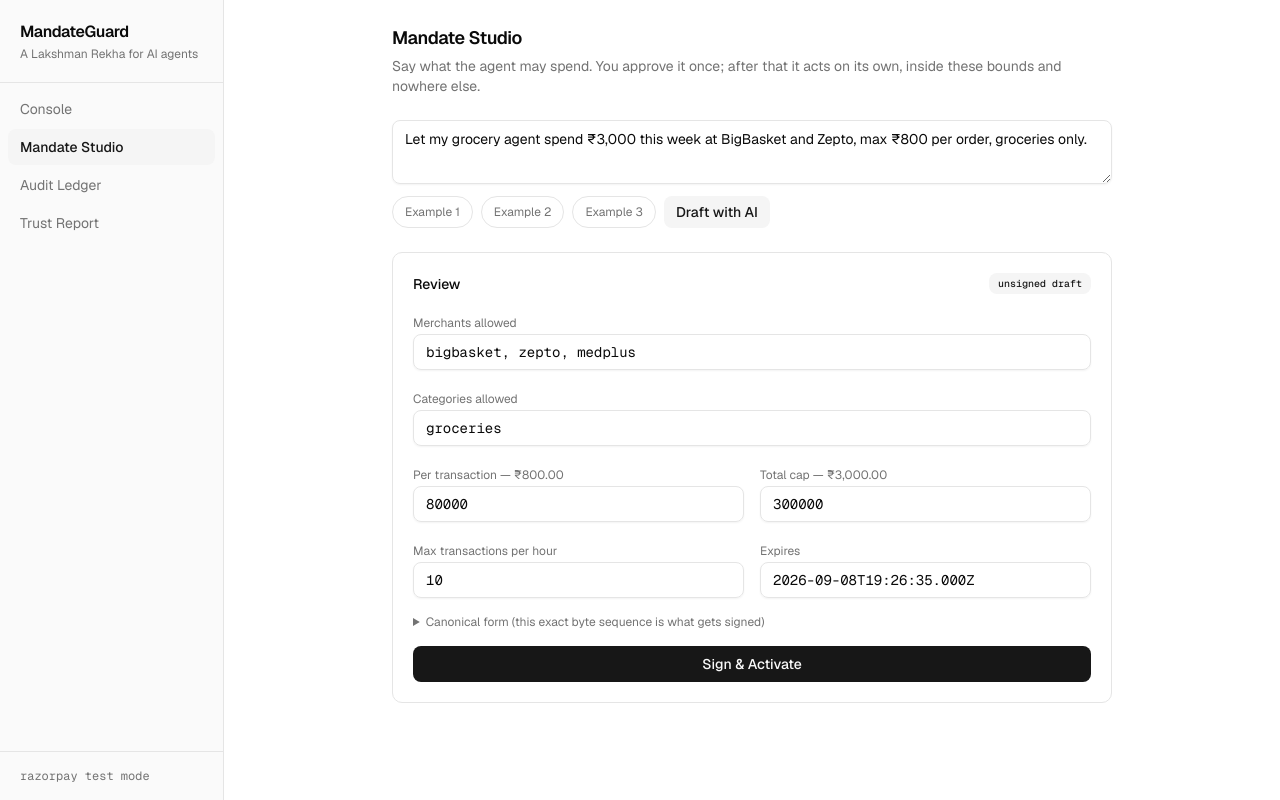
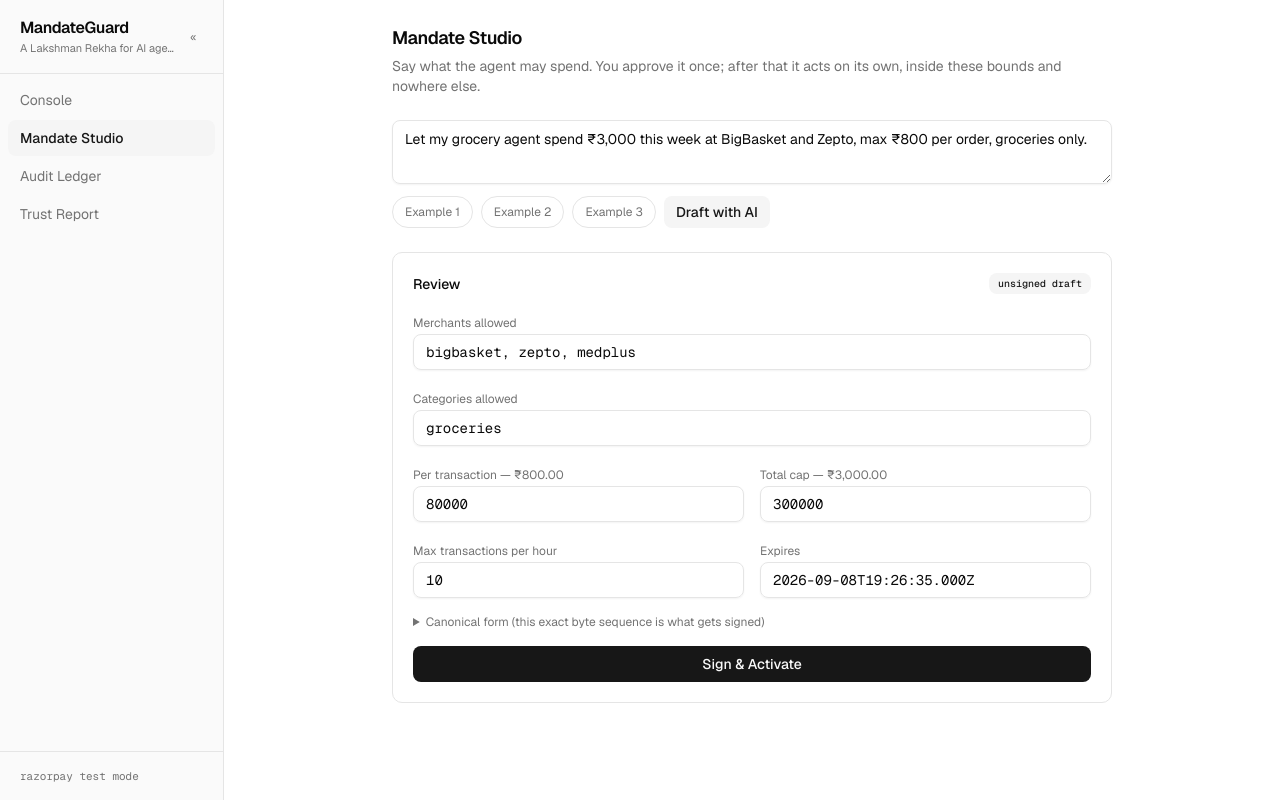
Before and after one commit to rohans02/reins, a Next.js app: page /mandates/new in a window 1280 px wide. Built offline with nearby package versions, Linux system fonts and the light colour scheme.

Commit message:
feat(ui): collapsible sidebar and a command bar attached to the activity feed

```diff
--- a/src/components/ActivityFeed.tsx
+++ b/src/components/ActivityFeed.tsx
@@ -51,7 +51,7 @@ function plainReason(codes: string[]): string {
   return codes.map((c) => REASON_TEXT[c] ?? c.toLowerCase()).join(' · ')
 }
 
-export function ActivityFeed({ rows, running }: { rows: FeedRow[]; running: boolean }) {
+export function ActivityFeed({ rows }: { rows: FeedRow[] }) {
   const endRef = useRef<HTMLDivElement>(null)
 
   useEffect(() => {
@@ -60,18 +60,6 @@ export function ActivityFeed({ rows, running }: { rows: FeedRow[]; running: bool
 
   return (
     <div className="flex flex-col h-full min-h-0">
-      <div className="flex items-center justify-between px-4 py-2.5 border-b border-border">
-        <h2 className="text-[11px] font-medium uppercase tracking-wider text-muted-foreground">
-          Agent activity
-        </h2>
-        {running && (
-          <span className="flex items-center gap-1.5">
-            <span className="inline-block size-1.5 rounded-full bg-emerald-600 animate-pulse" />
-            <span className="font-mono text-[11px] text-muted-foreground">running</span>
-          </span>
-        )}
-      </div>
-
       <div className="flex-1 min-h-0 overflow-y-auto p-4 space-y-2">
         {rows.length === 0 ? (
           <p className="text-sm text-muted-foreground">
--- a/src/components/Sidebar.tsx
+++ b/src/components/Sidebar.tsx
@@ -1,48 +1,87 @@
 'use client'
 
+import { useState } from 'react'
 import Link from 'next/link'
 import { usePathname } from 'next/navigation'
 import { cn } from '@/lib/utils'
 
+/**
+ * Collapsible so Mission Control can take the full width during a run. Nav is
+ * not part of the demo — once a mandate exists you never leave the console — so
+ * the sidebar should be able to get out of the way.
+ */
+
 const NAV = [
-  { href: '/console', label: 'Console' },
-  { href: '/mandates/new', label: 'Mandate Studio' },
-  { href: '/ledger', label: 'Audit Ledger' },
-  { href: '/trust', label: 'Trust Report' },
+  { href: '/console', label: 'Console', short: 'C' },
+  { href: '/mandates/new', label: 'Mandate Studio', short: 'M' },
+  { href: '/ledger', label: 'Audit Ledger', short: 'L' },
+  { href: '/trust', label: 'Trust Report', short: 'T' },
 ] as const
 
 export function Sidebar() {
   const pathname = usePathname()
+  const [collapsed, setCollapsed] = useState(false)
 
   return (
-    <aside className="w-56 shrink-0 border-r border-border bg-sidebar flex flex-col">
-      <div className="px-5 py-5 border-b border-border">
-        <div className="font-semibold tracking-tight">MandateGuard</div>
-        <div className="text-xs text-muted-foreground mt-0.5">
+    <aside
+      className={cn(
+        'shrink-0 border-r border-border bg-sidebar flex flex-col transition-[width] duration-200',
+        collapsed ? 'w-14' : 'w-56',
+      )}
+    >
+      <div
+        className={cn(
+          'border-b border-border flex items-center gap-2',
+          collapsed ? 'px-3 py-4 justify-center' : 'px-5 py-4',
+        )}
+      >
+        {!collapsed && (
+          <div className="min-w-0 flex-1">
+            <div className="font-semibold tracking-tight truncate">MandateGuard</div>
+            <div className="text-[11px] text-muted-foreground truncate">
               A Lakshman Rekha for AI agents
             </div>
           </div>
+        )}
+        <button
+          onClick={() => setCollapsed((c) => !c)}
+          aria-label={collapsed ? 'Expand sidebar' : 'Collapse sidebar'}
+          title={collapsed ? 'Expand sidebar' : 'Collapse sidebar'}
+          className="rounded-md p-1.5 text-muted-foreground hover:bg-accent hover:text-foreground transition-colors shrink-0"
+        >
+          <span aria-hidden className="font-mono text-xs leading-none">
+            {collapsed ? '»' : '«'}
+          </span>
+        </button>
+      </div>
 
-      <nav className="flex-1 p-2 space-y-0.5">
-        {NAV.map((item) => (
+      <nav className={cn('flex-1 space-y-0.5', collapsed ? 'p-2' : 'p-2')}>
+        {NAV.map((item) => {
+          const active = pathname === item.href
+          return (
             <Link
               key={item.href}
               href={item.href}
+              title={collapsed ? item.label : undefined}
               className={cn(
-              'block rounded-md px-3 py-2 text-sm transition-colors',
-              pathname === item.href
+                'block rounded-md text-sm transition-colors',
+                collapsed ? 'px-0 py-2 text-center font-mono' : 'px-3 py-2',
+                active
                   ? 'bg-accent text-accent-foreground font-medium'
                   : 'text-muted-foreground hover:bg-accent/50 hover:text-foreground',
               )}
             >
-            {item.label}
+              {collapsed ? item.short : item.label}
             </Link>
-        ))}
+          )
+        })}
       </nav>
 
-      <div className="px-5 py-4 border-t border-border text-xs text-muted-foreground font-mono">
+      {!collapsed && (
+        <div className="px-5 py-4 border-t border-border text-[11px] text-muted-foreground font-mono">
           razorpay test mode
         </div>
+      )}
     </aside>
   )
 }
```
Lines whose indentation alone changed are shown as unchanged.
